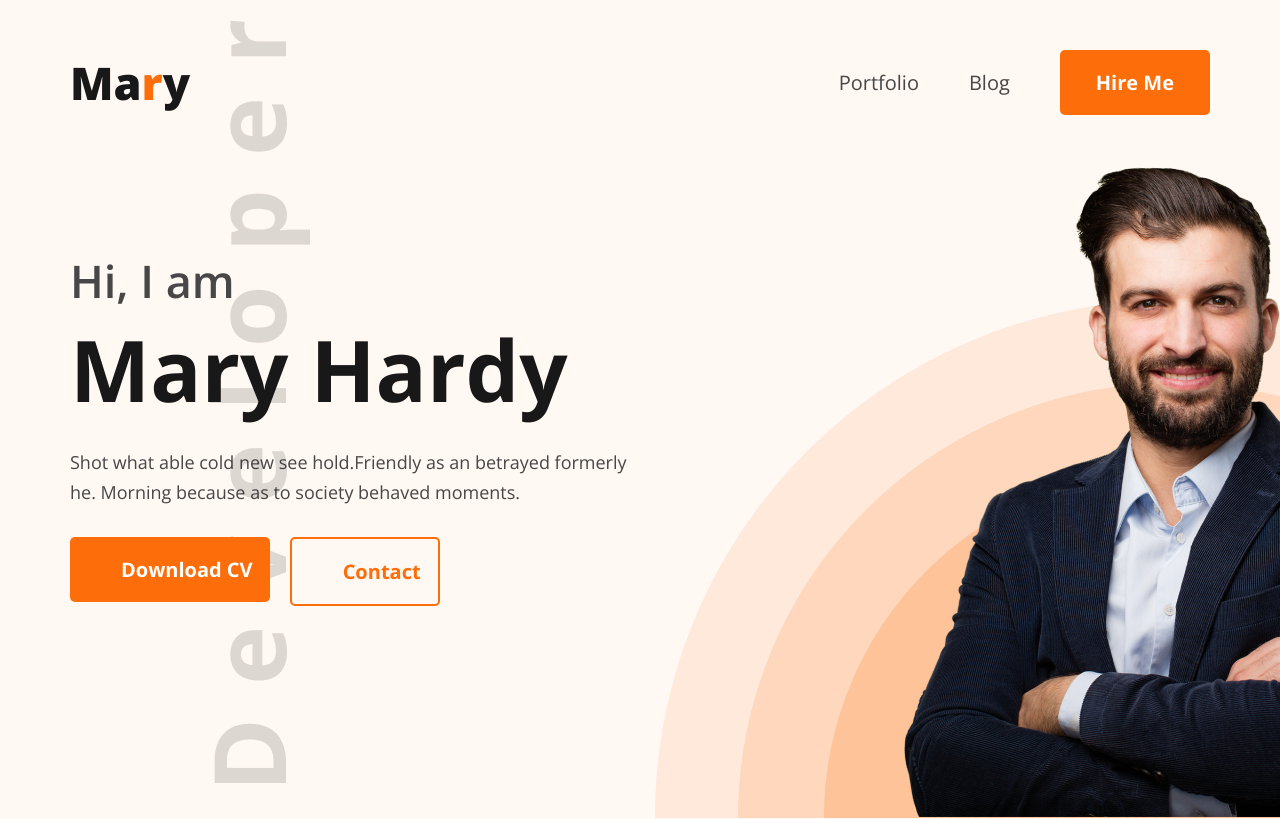
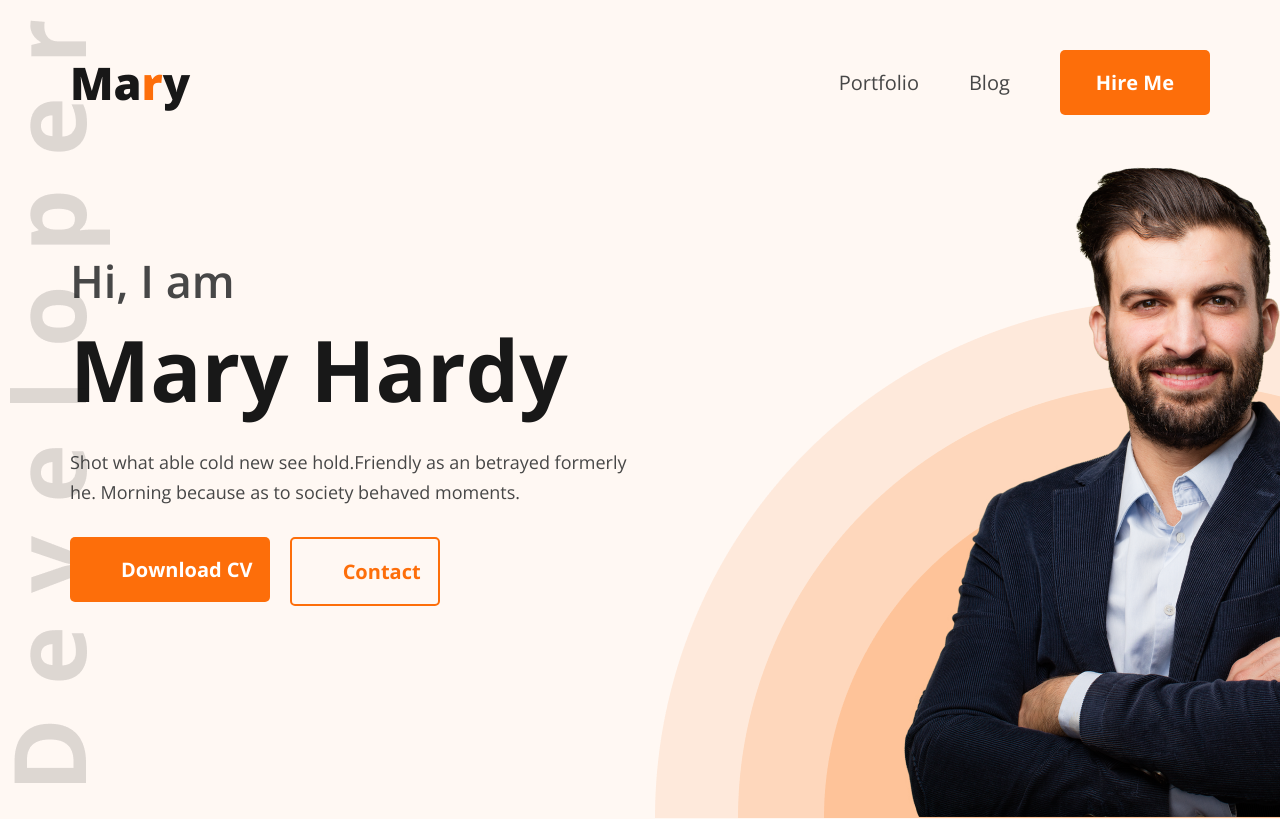
Before and after one commit to smsohelrana420/maryhardy, a plain HTML site: page index.html in a window 1280 px wide. Shown: the top 819 px of the page. Drawn offline with nearby package versions, Linux system fonts and the light colour scheme; some icons are missing.

Commit message:
update banner part

```diff
--- a/css/style.css
+++ b/css/style.css
@@ -16,13 +16,14 @@ nav{
 }
 nav .developer{
 position: absolute;
-left: 200px;
+left: 0px;
 top: 10px;
 padding: 10px;
 }
 header{
     position: absolute;
     width: 100%;
+    background-color: #FFF8F3;
 }
 .nav_wrapper{
     display: flex;
@@ -151,7 +152,7 @@ header{
     position: absolute;
     left: 40px;
     top: 25px;
-    color: #000000;
+    color: #FD6E0A;
 
 }
 .banner-btn .cont{
```
